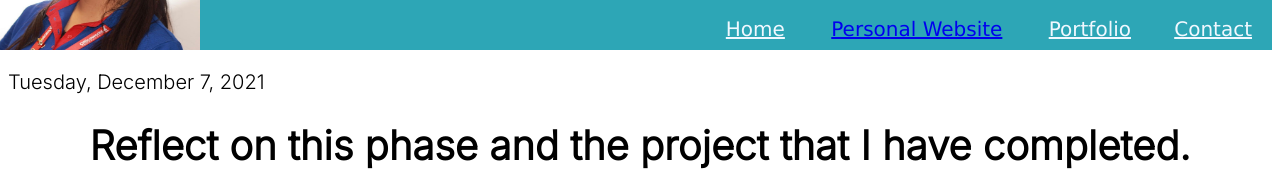
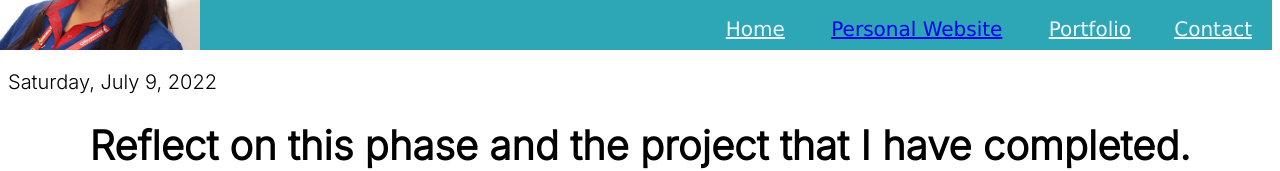
Before and after one commit to ponchomoon/linkBlog, a plain HTML site: page index.html in a window 1280 px wide. Shown: the part 143-314 px from the top of the page. Drawn offline with Linux system fonts and the light colour scheme.

Commit message:
updating information

```diff
--- a/index.html
+++ b/index.html
@@ -44,7 +44,7 @@
     </header>
 
     <main>
-        <p>Tuesday, December 7, 2021</p>
+        <p>Saturday, July 9, 2022</p>
         <h1>Reflect on this phase and the project that I have completed.</h1>
         <h2>Blog Link: Phase 0 Portfolio Project</h2>
         <br>
```
